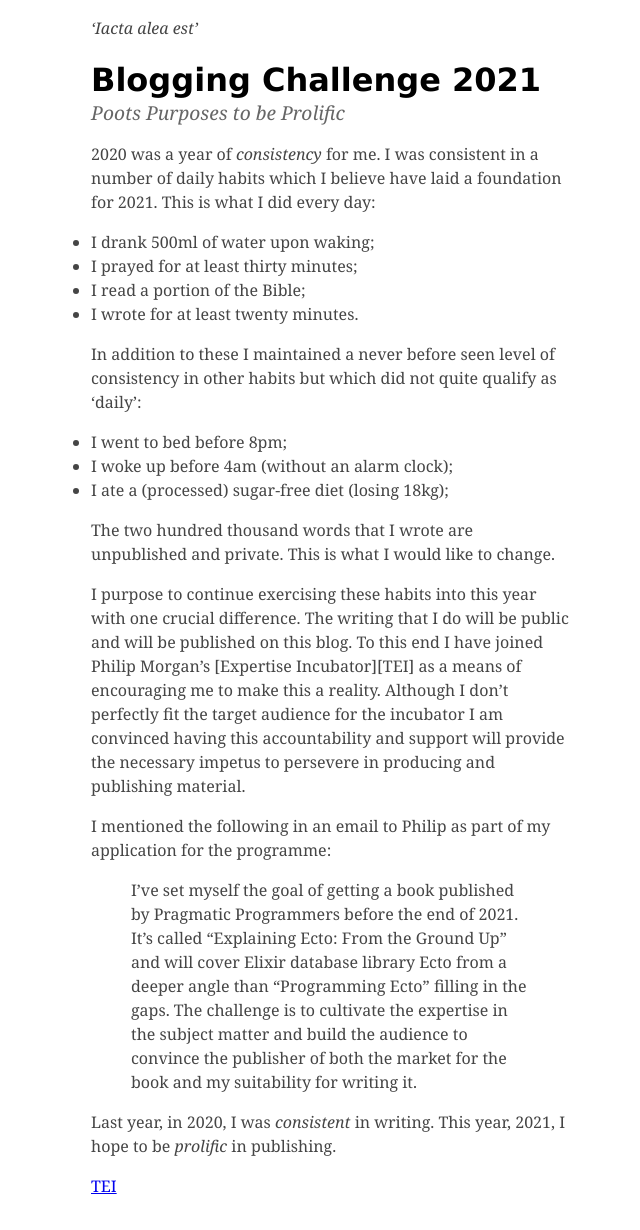
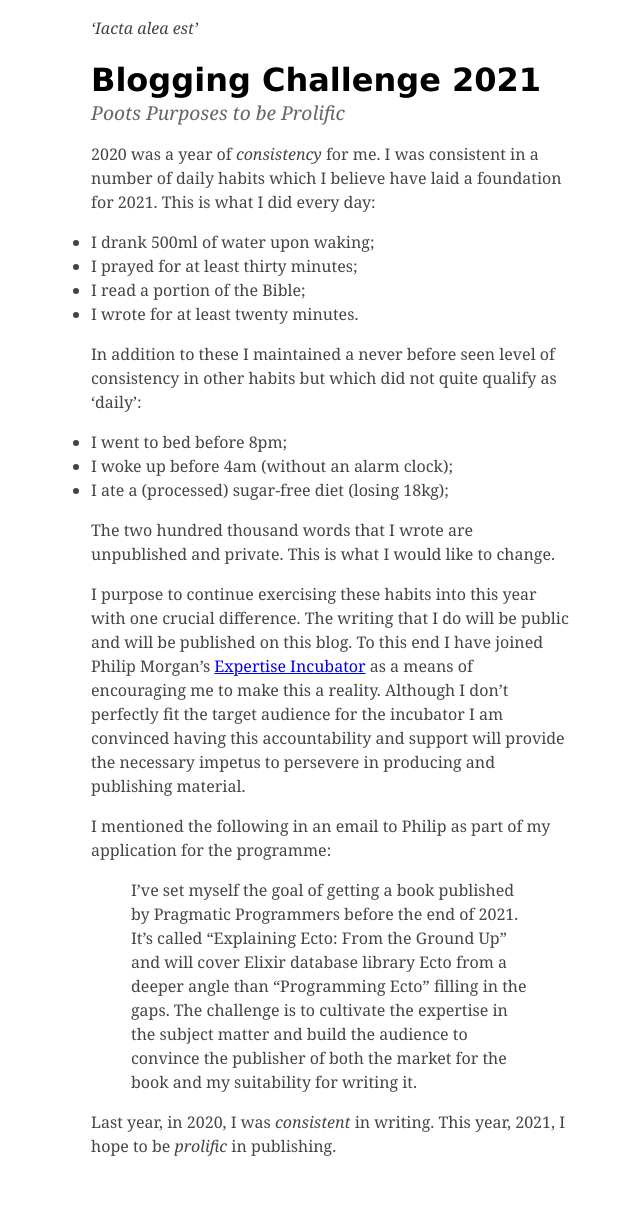
Before and after one commit to pootsbook/crossingtherubicon, a Jekyll site: the page built from _posts/2021-01-01-blogging-challenge.md, in a window 1280 px wide. Shown: the whole page, without its empty margins (309-949 px from the left). Built offline with Jekyll 4.4.1, drawn with Linux system fonts in a browser that asks for light colours; comment, search, counter and statistics services are not loaded; after the commit the page ends 1190 px from its top, so only the background shows below that.

Commit message:
Use markdown footnote links correctly

```diff
--- a/_posts/2021-01-01-blogging-challenge.md
+++ b/_posts/2021-01-01-blogging-challenge.md
@@ -27,4 +27,4 @@ I mentioned the following in an email to Philip as part of my application for th
 
 Last year, in 2020, I was _consistent_ in writing. This year, 2021, I hope to be _prolific_ in publishing.
 
-[TEI](https://philipmorganconsulting.com/the-expertise-incubator/)
+[TEI]: https://philipmorganconsulting.com/the-expertise-incubator/
```
